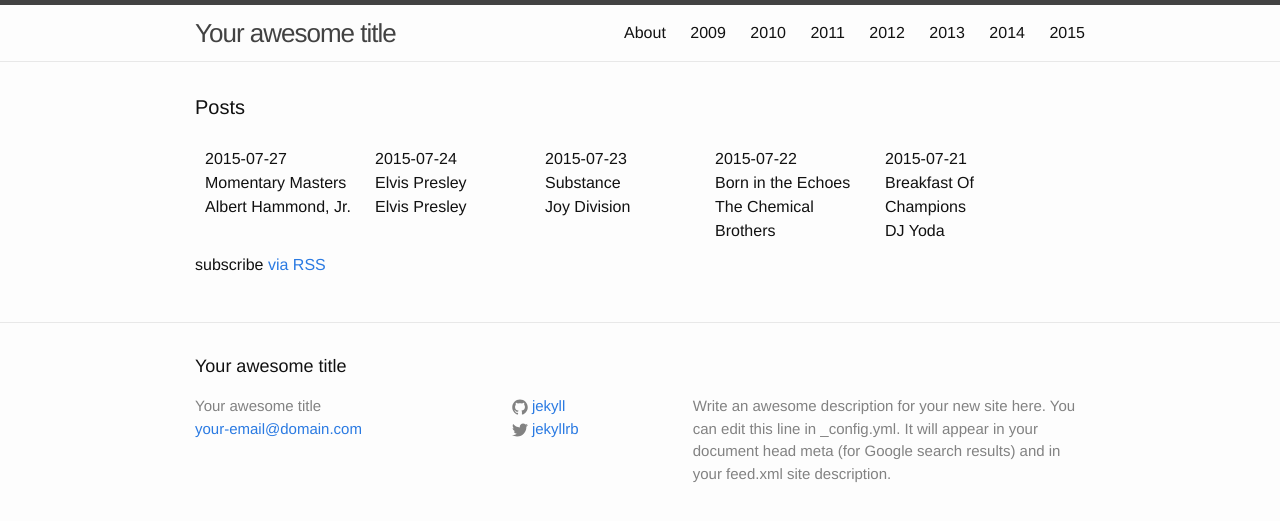
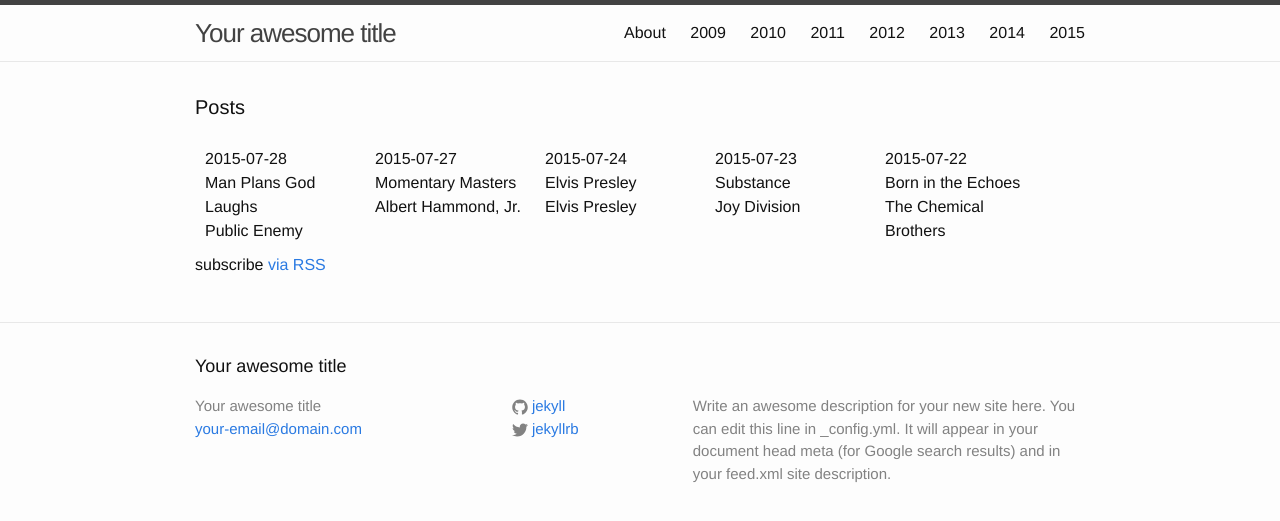
Before and after one commit to karaken12/bbc6musicaotd, a Jekyll site: the page built from site/index.html, in a window 1280 px wide. Shown: the top 521 px of the page. Built offline with Jekyll 4.4.1, drawn with Linux system fonts in a browser that asks for light colours.

Commit message:
Album for 2015-07-28.

```diff
--- a/site/_data/year/2015.yml
+++ b/site/_data/year/2015.yml
@@ -703,3 +703,8 @@
   artist: Albert Hammond, Jr.
   title: Momentary Masters
   twitter: https://twitter.com/BBC6Music/status/625577763253170176
+- date: 2015-07-28
+  artist: Public Enemy
+  title: Man Plans God Laughs
+  twitter: https://twitter.com/BBC6Music/status/625939017863966720
+  spotify-id: 1pmsTgxfLMkCw7C5LuSHFD
```
